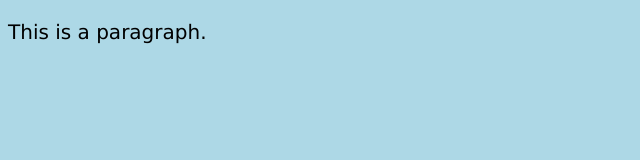
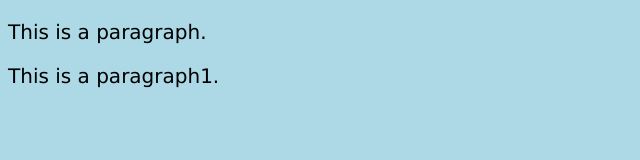
Before and after one commit to karthik17v/test_github_action, a plain HTML site: page index.html in a window 1280 px wide. Shown: the whole page, without its empty margins (0-640 px from the left). Drawn offline with Linux system fonts and the light colour scheme.

Commit message:
Added para tag in index.html file

```diff
--- a/index.html
+++ b/index.html
@@ -6,6 +6,7 @@
 <body>
 
 <p>This is a paragraph.</p>
+<p>This is a paragraph1.</p>
 
 
 </body>
```
